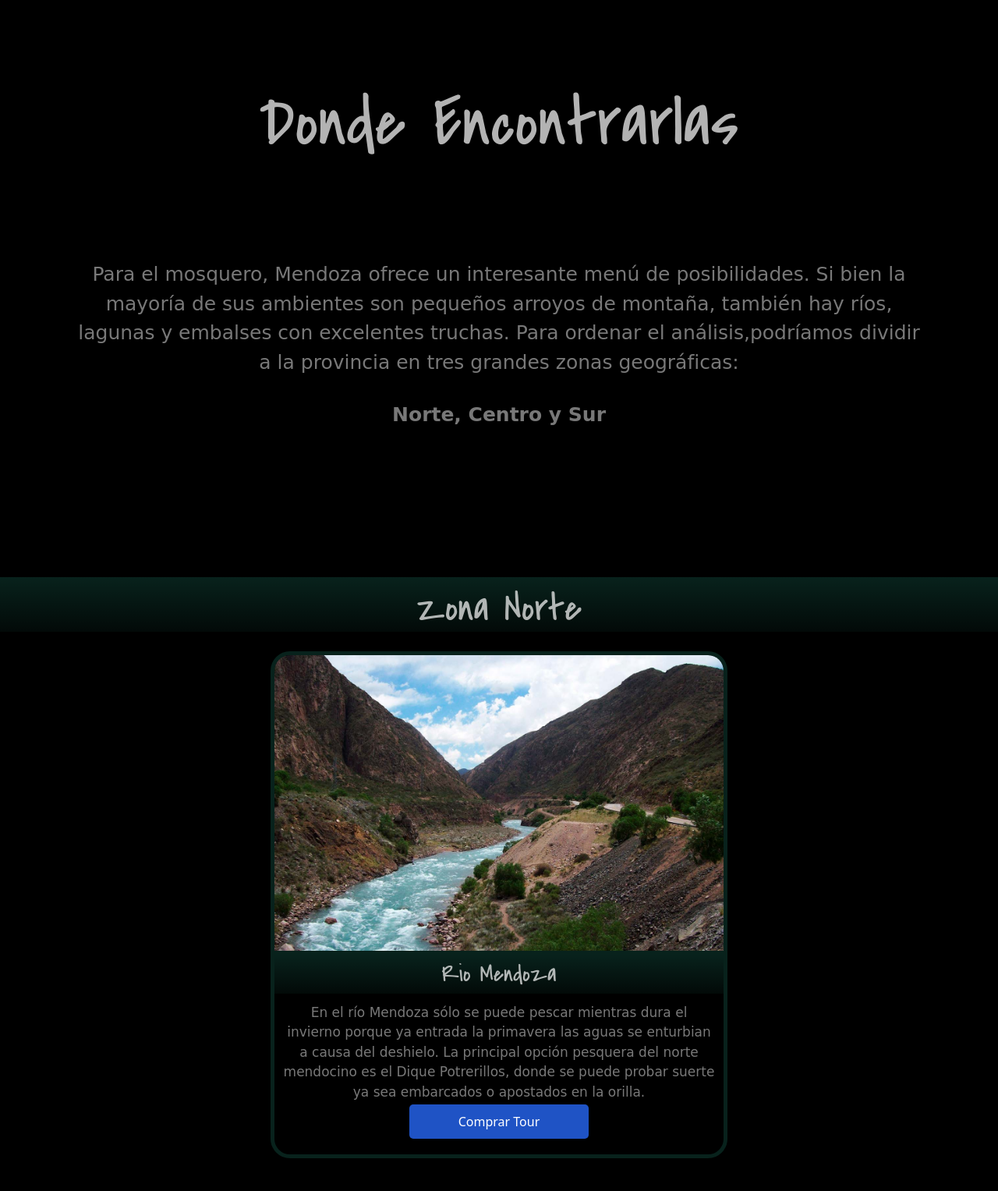
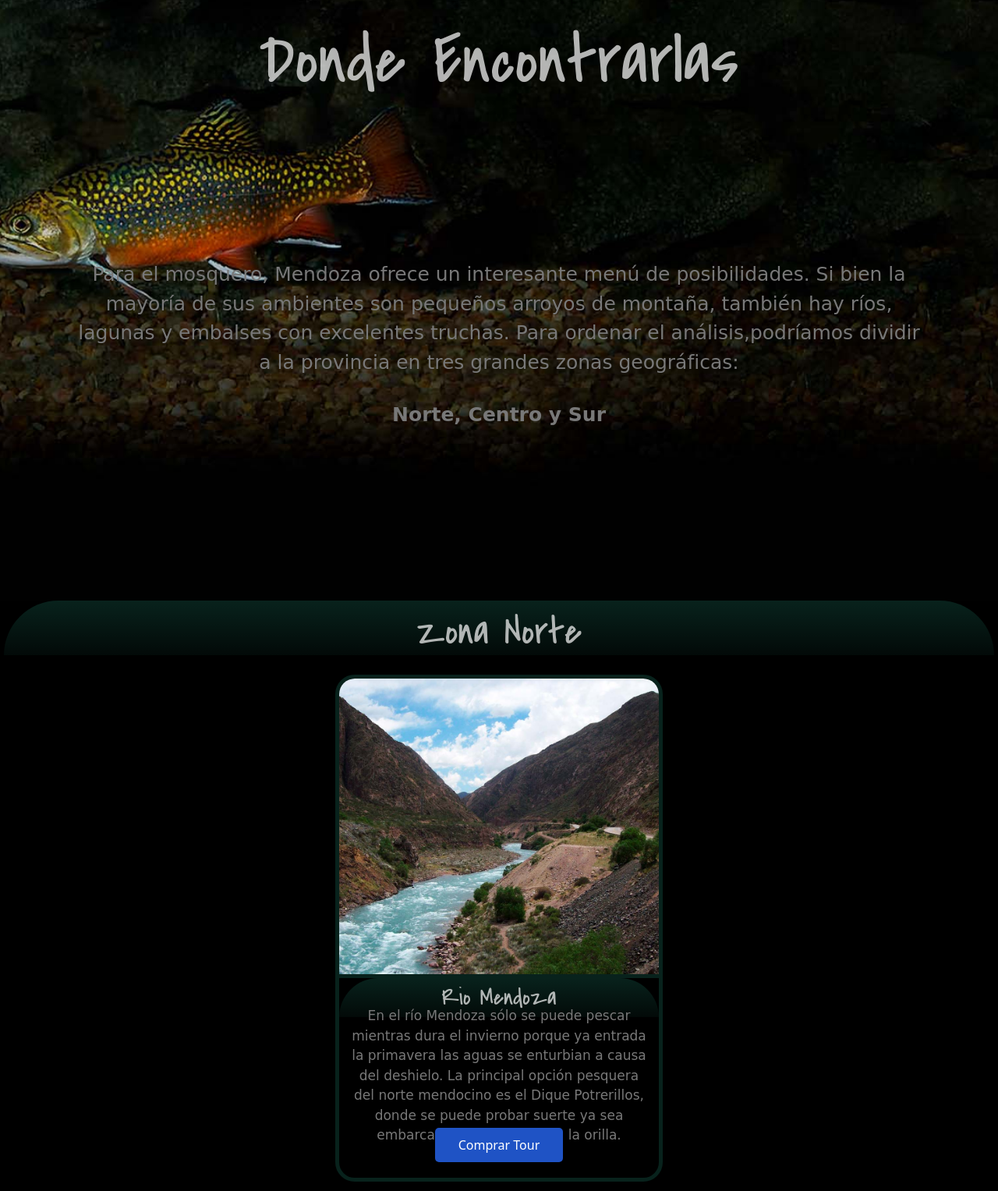
Before and after one commit to marianosandez23/fly-fishing-sass, a website: page paginas/seccion3.html in a window 1280 px wide. Shown: the part 60-1587 px from the top of the page at 78% size. Drawn offline with nearby package versions, Linux system fonts and the light colour scheme; a web font is replaced by a local one.

Commit message:
seccion donde encontrarlas

```diff
--- a/paginas/seccion3.html
+++ b/paginas/seccion3.html
@@ -65,14 +65,10 @@
 				</div>
 			</nav>
 
-		</header>
-
-		<main>
-
 			<section id="contenedorSeccion3">
 
 				<div class="tituloSeccion3">
-					<h1>Donde Encontrarlas</h1>
+					<h1 class="animate__animated animate__rubberBand">Donde Encontrarlas</h1>
 				</div>
 
 				<p>
@@ -82,6 +78,10 @@
 				</p>
 
 			</section>
+
+		</header>
+
+		<main>
 
 			<div class="container-fluid zonasDeMendoza">
 
@@ -113,7 +113,7 @@
 						<div class="card-img2"></div>
 
 						<div class="card-title">
-							<h2>Arroyo Grande de la Quebrada "Valle de Uco"</h2>
+							<h2>Arroyo Grande de la Quebrada</h2>
 						</div>
 
 						<div class="card-content">
@@ -147,7 +147,7 @@
 						<div class="card-img5"></div>
 
 						<div class="card-title">
-							<h2>Arroyo Quebrada del Cóndor "Valle de Uco"</h2>
+							<h2>Arroyo Quebrada del Cóndor</h2>
 						</div>
 
 						<div class="card-content">
--- a/scss/_dondeEncontrarlas.scss
+++ b/scss/_dondeEncontrarlas.scss
@@ -1,4 +1,7 @@
 #header3{
+    background-image: url(../imagenes/fondoSeccion3.jpg);
+    background-position: center;
+    background-size: cover;
     .editorNavbar{
         background-color: rgba(169, 169, 169, 0.3);
         .editorContainer1{
@@ -23,16 +26,15 @@
             }
         }
     }
-}
-
-#contenedorSeccion3{
-    margin-top: 110px;
-    height:calc(100vh - 165px);
-    p{
-        margin: 120px 100px 0px 100px;
-        display: flex;
-        flex-direction: column;
-        row-gap: 30px;
+    #contenedorSeccion3{
+        margin-top: 30px;
+        height:calc(100vh - 55px);
+        p{
+            margin: 200px 100px 0px 100px;
+            display: flex;
+            flex-direction: column;
+            row-gap: 30px;
+        }
     }
 }
 
@@ -42,8 +44,17 @@
     h2{
         margin-bottom: 30px;
         padding-top: 10px;
+        margin-left: 5px;
+        margin-right: 5px;
+        border-top-left-radius: 200px;
+        border-top-right-radius: 200px;
         background-color: #12473b7a;
         background-image: linear-gradient(to bottom, #00000000, #000000b8);
+    }
+    .zona-centro{
+        display: flex;
+        align-items: center;
+        justify-content: space-evenly;
     }
     .card-zonas{
         @include cards;
--- a/scss/_mixins.scss
+++ b/scss/_sass2.scss
@@ -1,3 +1,6 @@
+
+// MIXIN
+
 @mixin h2 {
     margin-bottom: 35px;
     background-color: #12473b7a;
@@ -5,7 +8,7 @@
 }
 
 @mixin cards {
-    width: 45%;
+    width: 32%;
     height: 640px;
     outline: 5px solid #12473b7a;
     border-radius: 20px;
@@ -32,9 +35,3 @@ $imagenes: (
     centro3: url(../imagenes/quebradaDelCondor.jpg),
     sur: url(../imagenes/rioAtuel.jpg),
 );
-
-@each $red, $imagen in $imagenes {
-    .#{$red}{
-        background-image: $imagen;
-    }
-}
--- a/scss/styles.scss
+++ b/scss/styles.scss
@@ -1,6 +1,6 @@
 @import "estructura";
 @import "variables";
-@import "mixins";
+@import "sass2";
 @import "quienesSomos";
 @import "dondeEncontrarlas";
 @import "footer";
```
Also changed, not shown: estilos/styles.css, imagenes/fondoSeccion3.jpg (added).
